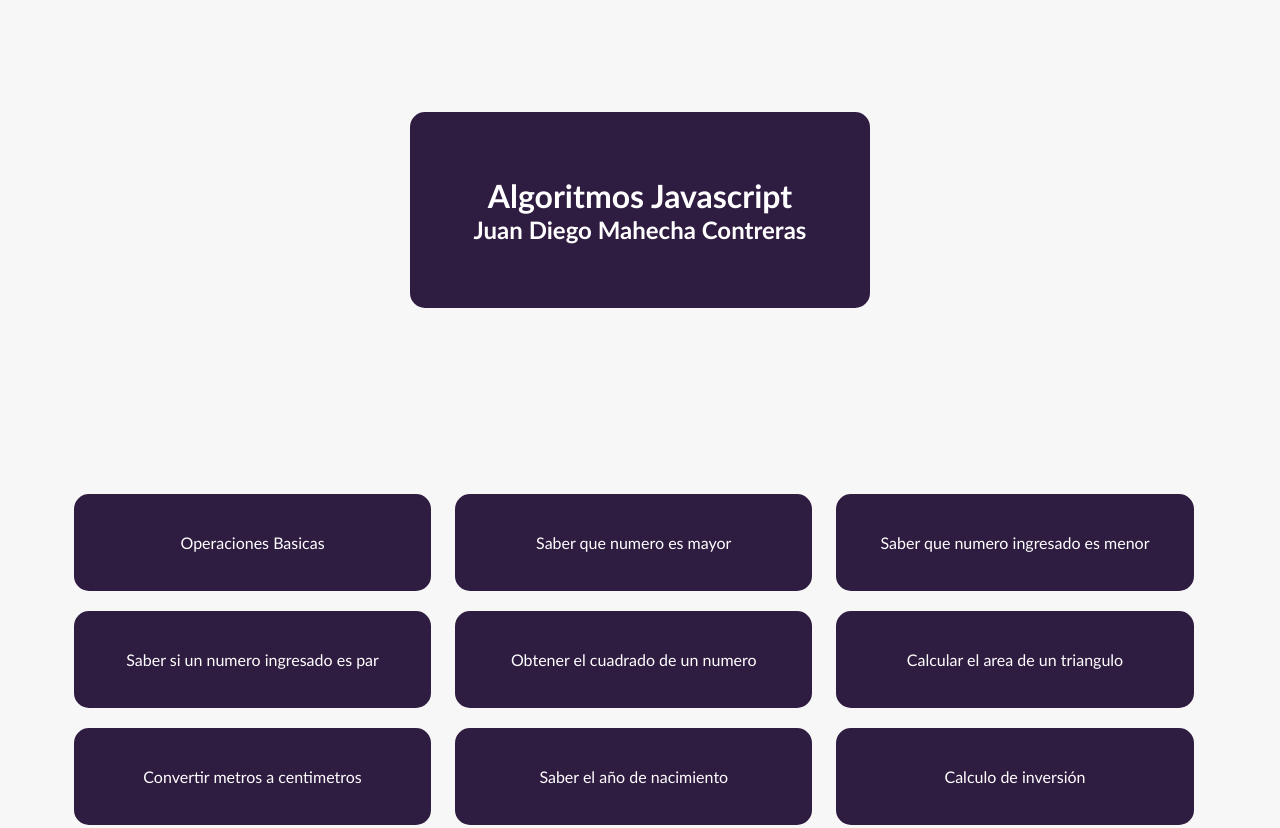
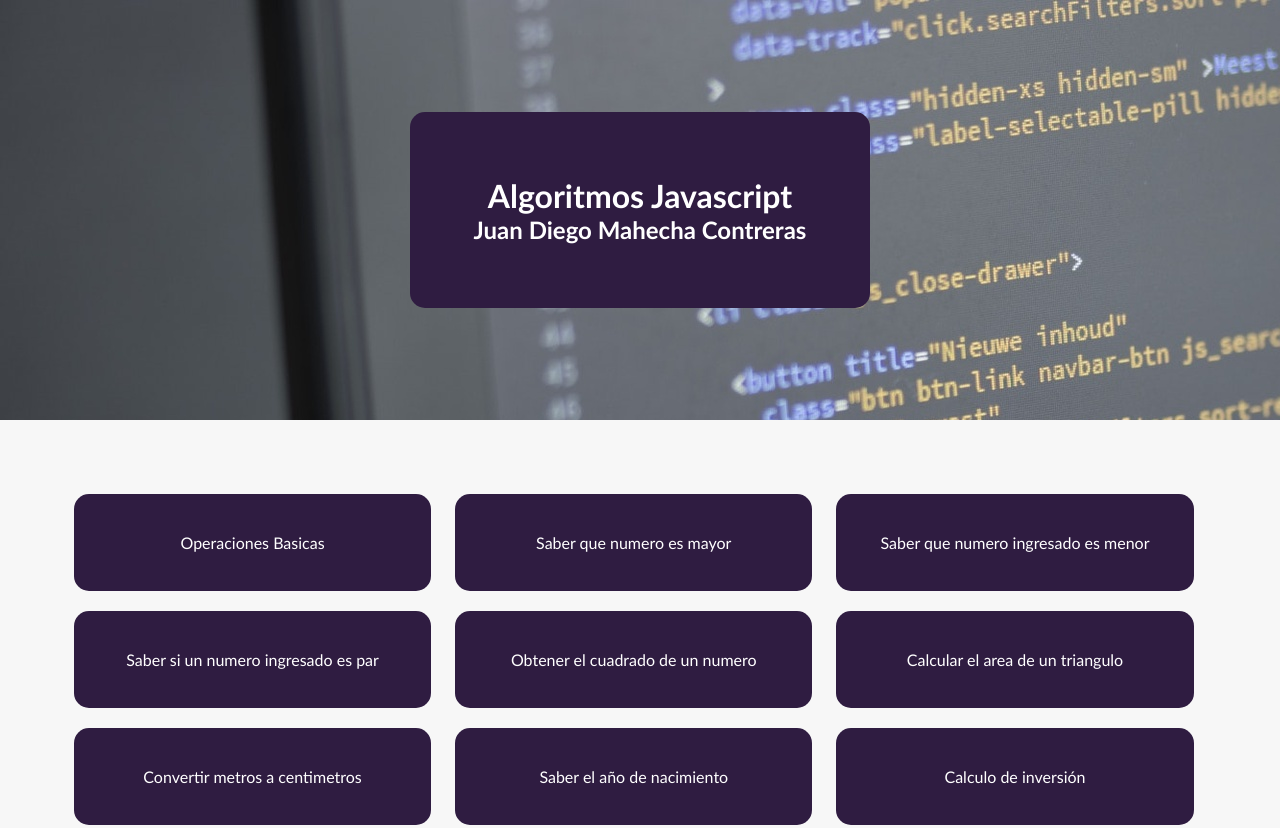
Before and after one commit to juandev99/algoritmos-sena, a plain HTML site: page index.html in a window 1280 px wide. Shown: the top 828 px of the page. Drawn offline with Linux system fonts and the light colour scheme.

Commit message:
Update style.css

```diff
--- a/css/style.css
+++ b/css/style.css
@@ -10,7 +10,7 @@ body {
 
 div.banner {
     width: 100%;
-    background-image: url("img/computer-code.jpg");
+    background-image: url("/img/computer-code.jpg");
     background-attachment: fixed;
     text-align: center;
     height: 420px;
```
